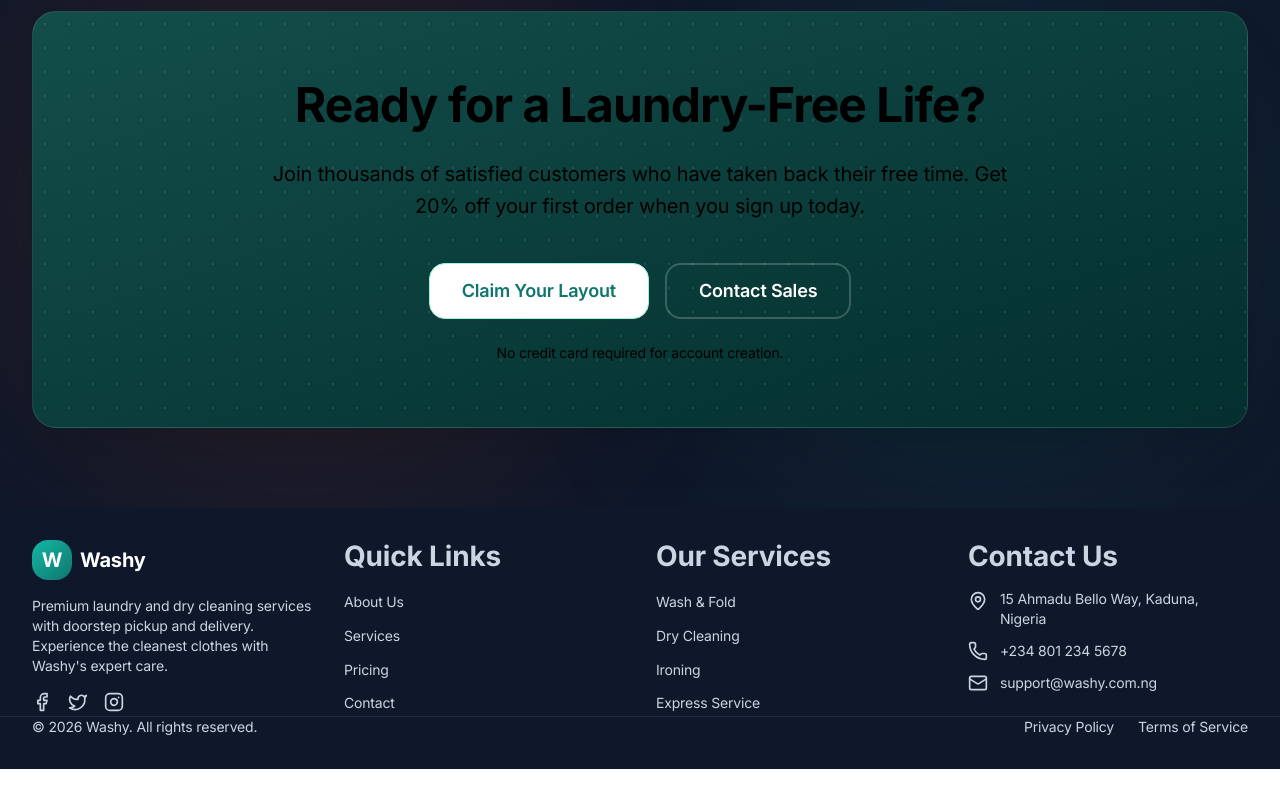
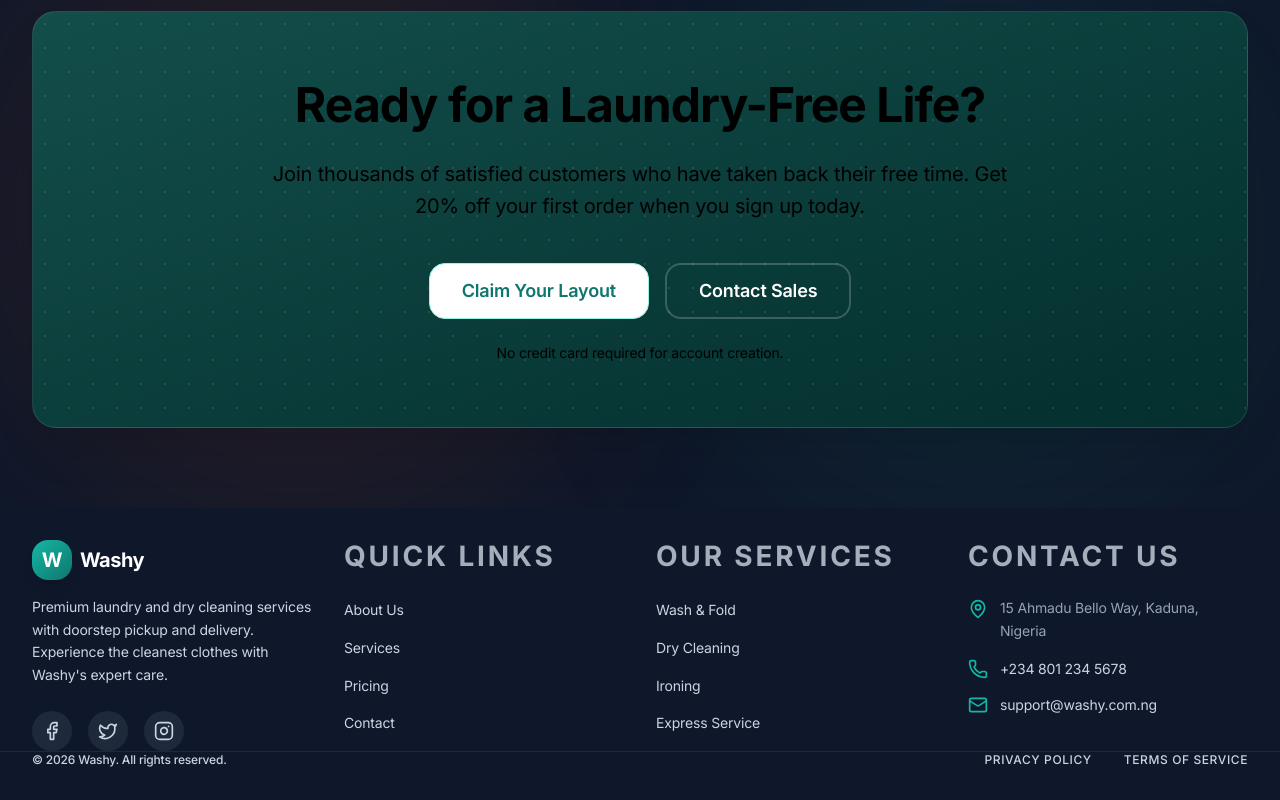
Before and after one commit to jrcity/washy-frontend, a React (Vite) app: page / in a window 1280 px wide. Shown: the part 4218-5018 px from the top of the page. Before the commit the page ends 4987 px from the top, so only its background shows below. Built offline with nearby package versions, Linux system fonts and the light colour scheme.

Commit message:
feat: Layout repositioning and input element adjustment

```diff
--- a/src/components/chat/ChatWindow.tsx
+++ b/src/components/chat/ChatWindow.tsx
@@ -1,7 +1,7 @@
-import React, { useEffect, useRef } from 'react';
+import React, { useEffect, useRef, useState, useCallback } from 'react';
 import { useForm } from 'react-hook-form';
-import { Send, Paperclip, X, MoreVertical, Smile } from 'lucide-react';
-import { motion } from 'framer-motion';
+import { Send, Paperclip, X, MoreVertical, Smile, ChevronDown } from 'lucide-react';
+import { motion, AnimatePresence } from 'framer-motion';
 import { Button, Spinner } from '@/components/ui';
 import { useAuthContext } from '@/context/AuthContext';
 import { useChat } from '@/context/ChatContext';
@@ -24,6 +24,7 @@ const ChatWindow: React.FC<ChatWindowProps> = ({ conversationId, onClose, classN
         messages,
         sendMessage,
         setActiveConversationId,
+        activeConversationId,
         isLoadingMessages,
         isConnected,
         typingUsers,
@@ -31,16 +32,49 @@ const ChatWindow: React.FC<ChatWindowProps> = ({ conversationId, onClose, classN
     } = useChat();
 
     const bottomRef = useRef<HTMLDivElement>(null);
+    const scrollContainerRef = useRef<HTMLDivElement>(null);
+    const [showScrollButton, setShowScrollButton] = useState(false);
     const { register, handleSubmit, reset } = useForm<MessageForm>();
+
+    const scrollToBottom = useCallback((behavior: ScrollBehavior = 'smooth') => {
+        bottomRef.current?.scrollIntoView({ behavior });
+    }, []);
+
+    // Listen to scroll to show/hide "Scroll to Bottom" button
+    const handleScroll = () => {
+        if (!scrollContainerRef.current) return;
+        const { scrollTop, scrollHeight, clientHeight } = scrollContainerRef.current;
+        const isNearBottom = scrollHeight - scrollTop - clientHeight < 150;
+        setShowScrollButton(!isNearBottom);
+    };
 
     useEffect(() => {
         setActiveConversationId(conversationId);
         return () => setActiveConversationId(null);
     }, [conversationId, setActiveConversationId]);
 
+    const hasInitialScrolled = useRef<string | null>(null);
+
     useEffect(() => {
-        bottomRef.current?.scrollIntoView({ behavior: 'smooth' });
-    }, [messages]);
+        // Auto-scroll on new messages
+        if (scrollContainerRef.current) {
+            const { scrollTop, scrollHeight, clientHeight } = scrollContainerRef.current;
+            const isNearBottom = scrollHeight - scrollTop - clientHeight < 300;
+            const isFirstLoad = hasInitialScrolled.current !== conversationId && messages.length > 0;
+
+            if (isNearBottom || isFirstLoad) {
+                scrollToBottom(isFirstLoad ? 'auto' : 'smooth');
+                if (isFirstLoad) {
+                    hasInitialScrolled.current = conversationId;
+                }
+            }
+        }
+    }, [messages, conversationId, scrollToBottom]);
+
+    // Clear initial scroll ref when conversation changes
+    useEffect(() => {
+        hasInitialScrolled.current = null;
+    }, [conversationId]);
 
     const onSubmit = async (data: MessageForm) => {
         if (!data.content.trim()) return;
@@ -89,7 +123,11 @@ const ChatWindow: React.FC<ChatWindowProps> = ({ conversationId, onClose, classN
             </div>
 
             {/* Messages Area */}
-            <div className="flex-1 overflow-y-auto p-4 space-y-6 bg-neutral-50/30 custom-scrollbar">
+            <div
+                ref={scrollContainerRef}
+                onScroll={handleScroll}
+                className="flex-1 overflow-y-auto p-4 space-y-6 bg-neutral-50/30 custom-scrollbar relative"
+            >
                 {isLoadingMessages ? (
                     <div className="flex flex-col items-center justify-center h-full gap-3">
                         <Spinner size="lg" className="text-primary-500" />
@@ -124,7 +162,7 @@ const ChatWindow: React.FC<ChatWindowProps> = ({ conversationId, onClose, classN
                                     )}
 
                                     <div className={cn(
-                                        "flex flex-col group max-w-[80%]",
+                                        "flex flex-col group max-w-[80%] relative",
                                         isMe ? "items-end" : "items-start"
                                     )}>
                                         <div className={cn(
@@ -135,7 +173,7 @@ const ChatWindow: React.FC<ChatWindowProps> = ({ conversationId, onClose, classN
                                         )}>
                                             {msg.content}
                                         </div>
-                                        <span className="text-[10px] font-medium text-neutral-400 mt-1 px-1 opacity-0 group-hover:opacity-100 transition-opacity">
+                                        <span className="text-[10px] font-bold text-neutral-400 mt-1 px-1 tracking-tight">
                                             {format(new Date(msg.createdAt), 'HH:mm')}
                                         </span>
                                     </div>
@@ -160,6 +198,21 @@ const ChatWindow: React.FC<ChatWindowProps> = ({ conversationId, onClose, classN
                 )}
 
                 <div ref={bottomRef} className="h-2" />
+
+                {/* Scroll to Bottom Button */}
+                <AnimatePresence>
+                    {showScrollButton && (
+                        <motion.button
+                            initial={{ opacity: 0, scale: 0.8, y: 10 }}
+                            animate={{ opacity: 1, scale: 1, y: 0 }}
+                            exit={{ opacity: 0, scale: 0.8, y: 10 }}
+                            onClick={() => scrollToBottom('smooth')}
+                            className="absolute bottom-24 right-8 w-10 h-10 rounded-full bg-white shadow-xl border border-neutral-100 flex items-center justify-center text-primary-600 z-20 hover:bg-primary-50 transition-colors group"
+                        >
+                            <ChevronDown className="w-5 h-5 group-hover:translate-y-0.5 transition-transform" />
+                        </motion.button>
+                    )}
+                </AnimatePresence>
             </div>
 
             {/* Input Bar */}
--- a/src/components/layout/Footer.tsx
+++ b/src/components/layout/Footer.tsx
@@ -24,24 +24,24 @@ export const Footer = () => {
         <div className="grid grid-cols-1 md:grid-cols-2 lg:grid-cols-4 gap-8">
           {/* Brand */}
           <div>
-            <Link to="/" className="flex items-center space-x-2 mb-4">
-              <div className="w-10 h-10 bg-gradient-to-br from-primary-500 to-primary-700 rounded-xl flex items-center justify-center">
+            <Link to="/" className="flex items-center space-x-2 mb-4 group">
+              <div className="w-10 h-10 bg-gradient-to-br from-primary-500 to-primary-700 rounded-xl flex items-center justify-center shadow-lg group-hover:scale-105 transition-transform">
                 <span className="text-white font-bold text-xl">W</span>
               </div>
-              <span className="font-bold text-xl text-white">Washy</span>
+              <span className="font-bold text-xl text-white tracking-tight">Washy</span>
             </Link>
-            <p className="text-sm mb-4">
+            <p className="text-sm text-neutral-400 mb-6 leading-relaxed">
               Premium laundry and dry cleaning services with doorstep pickup and delivery.
               Experience the cleanest clothes with Washy's expert care.
             </p>
             <div className="flex space-x-4">
-              <a href="#" className="hover:text-primary-400 transition-colors">
+              <a href="#" className="w-10 h-10 rounded-full bg-neutral-800 flex items-center justify-center text-neutral-400 hover:text-primary-400 hover:bg-neutral-700 transition-all">
                 <Facebook className="w-5 h-5" />
               </a>
-              <a href="#" className="hover:text-primary-400 transition-colors">
+              <a href="#" className="w-10 h-10 rounded-full bg-neutral-800 flex items-center justify-center text-neutral-400 hover:text-primary-400 hover:bg-neutral-700 transition-all">
                 <Twitter className="w-5 h-5" />
               </a>
-              <a href="#" className="hover:text-primary-400 transition-colors">
+              <a href="#" className="w-10 h-10 rounded-full bg-neutral-800 flex items-center justify-center text-neutral-400 hover:text-primary-400 hover:bg-neutral-700 transition-all">
                 <Instagram className="w-5 h-5" />
               </a>
             </div>
@@ -49,13 +49,13 @@ export const Footer = () => {
 
           {/* Quick Links */}
           <div>
-            <h4 className="font-semibold text-white mb-4">Quick Links</h4>
-            <ul className="space-y-2">
+            <h4 className="font-semibold text-white mb-6 uppercase text-xs tracking-widest opacity-80">Quick Links</h4>
+            <ul className="space-y-3">
               {quickLinks.map((link) => (
                 <li key={link.href}>
                   <Link
                     to={link.href}
-                    className="text-sm hover:text-primary-400 transition-colors"
+                    className="text-sm text-neutral-300 hover:text-primary-300 transition-colors inline-block"
                   >
                     {link.label}
                   </Link>
@@ -66,13 +66,13 @@ export const Footer = () => {
 
           {/* Services */}
           <div>
-            <h4 className="font-semibold text-white mb-4">Our Services</h4>
-            <ul className="space-y-2">
+            <h4 className="font-semibold text-white mb-6 uppercase text-xs tracking-widest opacity-80">Our Services</h4>
+            <ul className="space-y-3">
               {serviceLinks.map((link) => (
                 <li key={link.href}>
                   <Link
                     to={link.href}
-                    className="text-sm hover:text-primary-400 transition-colors"
+                    className="text-sm text-neutral-300 hover:text-primary-300 transition-colors inline-block"
                   >
                     {link.label}
                   </Link>
@@ -83,21 +83,21 @@ export const Footer = () => {
 
           {/* Contact */}
           <div>
-            <h4 className="font-semibold text-white mb-4">Contact Us</h4>
-            <ul className="space-y-3">
-              <li className="flex items-start space-x-3">
-                <MapPin className="w-5 h-5 flex-shrink-0 mt-0.5" />
-                <span className="text-sm">15 Ahmadu Bello Way, Kaduna, Nigeria</span>
+            <h4 className="font-semibold text-white mb-6 uppercase text-xs tracking-widest opacity-80">Contact Us</h4>
+            <ul className="space-y-4">
+              <li className="flex items-start space-x-3 text-neutral-400">
+                <MapPin className="w-5 h-5 flex-shrink-0 mt-0.5 text-primary-500" />
+                <span className="text-sm leading-relaxed">15 Ahmadu Bello Way, Kaduna, Nigeria</span>
               </li>
               <li className="flex items-center space-x-3">
-                <Phone className="w-5 h-5 flex-shrink-0" />
-                <a href="tel:+2348012345678" className="text-sm hover:text-primary-400">
+                <Phone className="w-5 h-5 flex-shrink-0 text-primary-500" />
+                <a href="tel:+2348012345678" className="text-sm text-neutral-300 hover:text-primary-300 transition-colors">
                   +234 801 234 5678
                 </a>
               </li>
               <li className="flex items-center space-x-3">
-                <Mail className="w-5 h-5 flex-shrink-0" />
-                <a href="mailto:support@washy.com.ng" className="text-sm hover:text-primary-400">
+                <Mail className="w-5 h-5 flex-shrink-0 text-primary-500" />
+                <a href="mailto:support@washy.com.ng" className="text-sm text-neutral-300 hover:text-primary-300 transition-colors">
                   support@washy.com.ng
                 </a>
               </li>
@@ -108,16 +108,16 @@ export const Footer = () => {
 
       {/* Bottom Bar */}
       <div className="border-t border-neutral-800">
-        <div className="container py-6">
-          <div className="flex flex-col md:flex-row items-center justify-between gap-4">
-            <p className="text-sm">
+        <div className="container py-8">
+          <div className="flex flex-col md:flex-row items-center justify-between gap-6">
+            <p className="text-xs text-neutral-500 font-medium">
               © {currentYear} Washy. All rights reserved.
             </p>
-            <div className="flex space-x-6">
-              <Link to="/privacy" className="text-sm hover:text-primary-400">
+            <div className="flex space-x-8">
+              <Link to="/privacy" className="text-xs font-medium text-neutral-500 hover:text-primary-400 transition-colors uppercase tracking-wider">
                 Privacy Policy
               </Link>
-              <Link to="/terms" className="text-sm hover:text-primary-400">
+              <Link to="/terms" className="text-xs font-medium text-neutral-500 hover:text-primary-400 transition-colors uppercase tracking-wider">
                 Terms of Service
               </Link>
             </div>
--- a/src/components/layout/Sidebar.tsx
+++ b/src/components/layout/Sidebar.tsx
@@ -44,12 +44,14 @@ const riderLinks: SidebarLink[] = [
   { href: '/rider', label: 'Dashboard', icon: LayoutDashboard },
   { href: '/rider/tasks', label: 'Tasks', icon: Truck },
   { href: '/rider/notifications', label: 'Notifications', icon: Bell },
+  { href: '/rider/chat', label: 'Support Chat', icon: MessageCircle },
   { href: '/rider/profile', label: 'Profile', icon: Users },
 ];
 
 const branchLinks: SidebarLink[] = [
   { href: '/branch', label: 'Dashboard', icon: LayoutDashboard },
   { href: '/branch/orders', label: 'Orders', icon: ShoppingBag },
+  { href: '/branch/chat', label: 'Support Chat', icon: MessageCircle },
   { href: '/branch/analytics', label: 'Analytics', icon: BarChart3, roles: ['branch_manager'] },
   { href: '/branch/payments', label: 'Payments', icon: CreditCard, roles: ['branch_manager'] },
   { href: '/branch/tasks', label: 'Branch Tasks', icon: ClipboardList },
@@ -68,7 +70,7 @@ const adminLinks: SidebarLink[] = [
   { href: '/admin/uploads', label: 'Uploads', icon: Upload },
   { href: '/admin/tasks', label: 'Tasks', icon: ClipboardList },
   { href: '/admin/reports', label: 'Reports', icon: BarChart3 },
-  { href: '/admin/chat', label: 'Support Chat', icon: MessageCircle },
+  { href: '/admin/support', label: 'Support Chat', icon: MessageCircle },
   { href: '/admin/notifications', label: 'Notifications', icon: Bell },
   { href: '/admin/profile', label: 'Profile', icon: Users },
 ];
--- a/src/components/ui/Input.tsx
+++ b/src/components/ui/Input.tsx
@@ -90,8 +90,8 @@ export const Checkbox = forwardRef<HTMLInputElement, CheckboxProps>(
     const checkboxId = useId();
 
     return (
-      <div className="flex items-start gap-3 group">
-        <div className="relative flex items-center justify-center mt-0.5">
+      <div className={cn("flex items-start gap-3 group", className)}>
+        <div className="relative flex items-center justify-center mt-1">
           <input
             ref={ref}
             type="checkbox"
@@ -99,12 +99,12 @@ export const Checkbox = forwardRef<HTMLInputElement, CheckboxProps>(
             className={cn(
               'peer w-6 h-6 rounded-lg border-2 border-neutral-300 bg-white transition-all duration-300',
               'checked:bg-primary-600 checked:border-primary-600',
-              'focus:ring-4 focus:ring-primary-500/10 focus:outline-none',
+              'focus:ring-4 focus:ring-primary-500/20 focus:outline-none focus:border-primary-500',
               'hover:border-primary-400 cursor-pointer',
-              'disabled:opacity-50 disabled:cursor-not-allowed disabled:bg-neutral-100',
-              'appearance-none',
-              className
+              'active:scale-95',
+              'disabled:opacity-50 disabled:cursor-not-allowed disabled:bg-neutral-100'
             )}
+            style={{ appearance: 'none' }}
             {...props}
           />
           {/* Custom checkmark */}
@@ -123,11 +123,11 @@ export const Checkbox = forwardRef<HTMLInputElement, CheckboxProps>(
           </svg>
         </div>
         {(label || description) && (
-          <div className="flex flex-col">
+          <div className="flex flex-col py-0.5">
             {label && (
               <label
                 htmlFor={checkboxId}
-                className="text-sm font-semibold text-neutral-700 cursor-pointer select-none group-hover:text-neutral-900 transition-colors"
+                className="text-sm font-semibold text-neutral-700 cursor-pointer select-none group-hover:text-neutral-900 transition-colors peer-checked:text-primary-700"
               >
                 {label}
               </label>
@@ -155,8 +155,8 @@ export const Radio = forwardRef<HTMLInputElement, RadioProps>(
     const radioId = useId();
 
     return (
-      <div className="flex items-start gap-3 group">
-        <div className="relative flex items-center justify-center mt-0.5">
+      <div className={cn("flex items-start gap-3 group", className)}>
+        <div className="relative flex items-center justify-center mt-1">
           <input
             ref={ref}
             type="radio"
@@ -164,23 +164,23 @@ export const Radio = forwardRef<HTMLInputElement, RadioProps>(
             className={cn(
               'peer w-6 h-6 rounded-full border-2 border-neutral-300 bg-white transition-all duration-300',
               'checked:border-primary-600',
-              'focus:ring-4 focus:ring-primary-500/10 focus:outline-none',
+              'focus:ring-4 focus:ring-primary-500/20 focus:outline-none focus:border-primary-500',
               'hover:border-primary-400 cursor-pointer',
-              'disabled:opacity-50 disabled:cursor-not-allowed disabled:bg-neutral-100',
-              'appearance-none',
-              className
+              'active:scale-95',
+              'disabled:opacity-50 disabled:cursor-not-allowed disabled:bg-neutral-100'
             )}
+            style={{ appearance: 'none' }}
             {...props}
           />
           {/* Custom radio dot */}
           <div className="absolute w-3 h-3 rounded-full bg-gradient-to-br from-primary-500 to-primary-700 pointer-events-none opacity-0 peer-checked:opacity-100 transition-all duration-300 scale-50 peer-checked:scale-100 shadow-sm shadow-primary-500/20" />
         </div>
         {(label || description) && (
-          <div className="flex flex-col">
+          <div className="flex flex-col py-0.5">
             {label && (
               <label
                 htmlFor={radioId}
-                className="text-sm font-semibold text-neutral-700 cursor-pointer select-none group-hover:text-neutral-900 transition-colors"
+                className="text-sm font-semibold text-neutral-700 cursor-pointer select-none group-hover:text-neutral-900 transition-colors peer-checked:text-primary-700"
               >
                 {label}
               </label>
```
